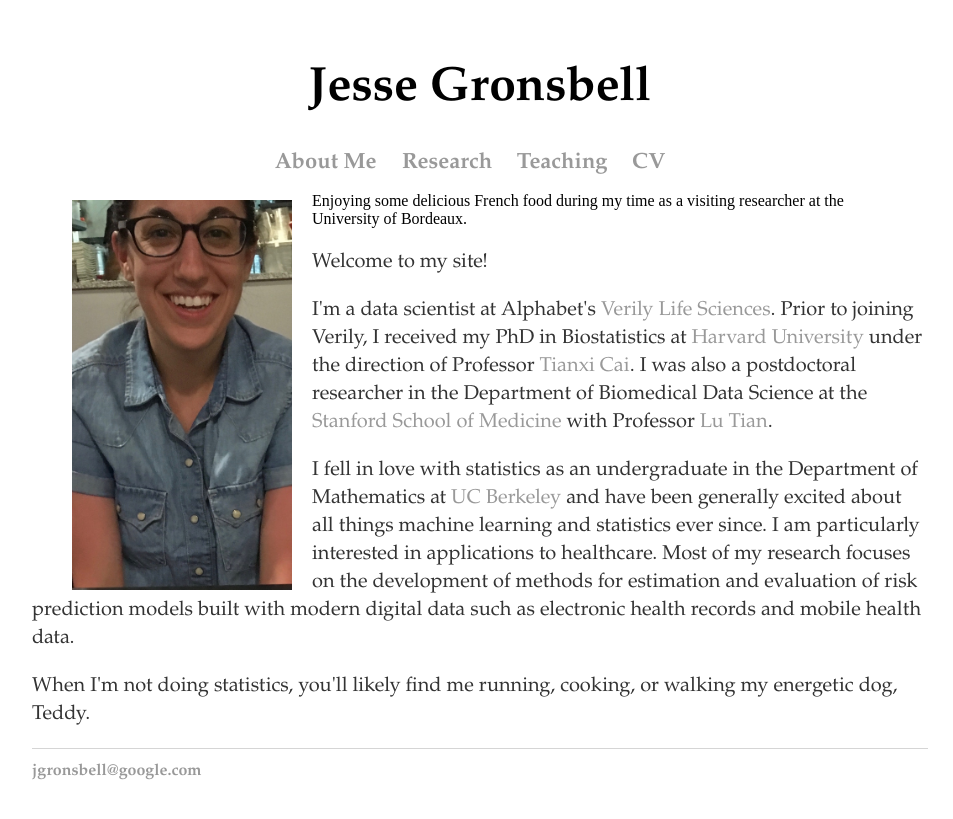
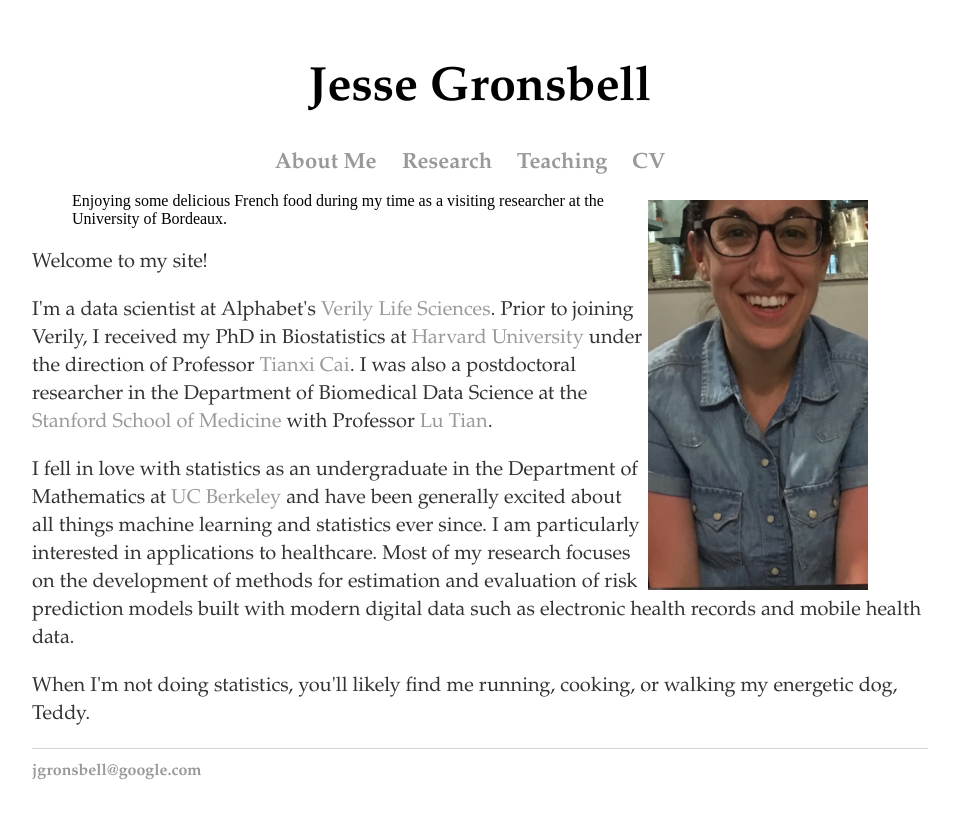
Before and after one commit to jgrons/old_website, a Jekyll site: the page built from index.html, in a window 1280 px wide. Shown: the top 819 px of the page, without its empty margins (160-1113 px from the left). Built offline with Jekyll 4.4.1, drawn with Linux system fonts in a browser that asks for light colours.

Commit message:
Update index.html

```diff
--- a/index.html
+++ b/index.html
@@ -5,9 +5,9 @@
 <div class="blurb">
 
 <figure>
-            <img src="../pics/me_france.jpeg" HEIGHT="390" WIDTH="220" align="left" style="margin:8px 20px 0px 0px"
+            <img src="../pics/me_france.jpeg" HEIGHT="390" WIDTH="220" align="right" style="margin:8px 20px 0px 0px"
                   title="JG" alt="JG"/>
-  <figcaption> Enjoying some delicious French food during my time as a visiting
+  <figcaption tyle="font-size:12px; font-family: palatino"> Enjoying some delicious French food during my time as a visiting
 	  researcher at the University of Bordeaux. </figcaption>
 </figure>
 
```
